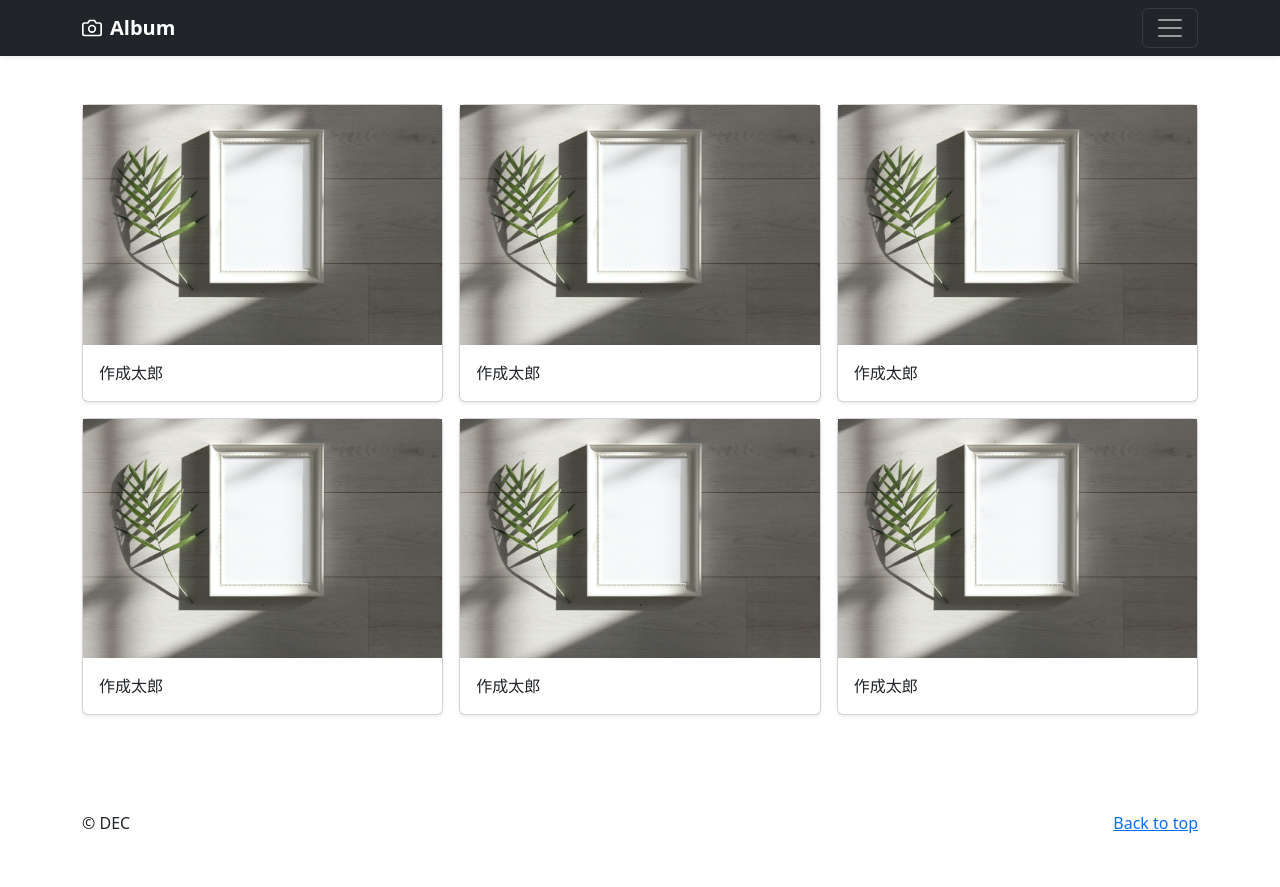
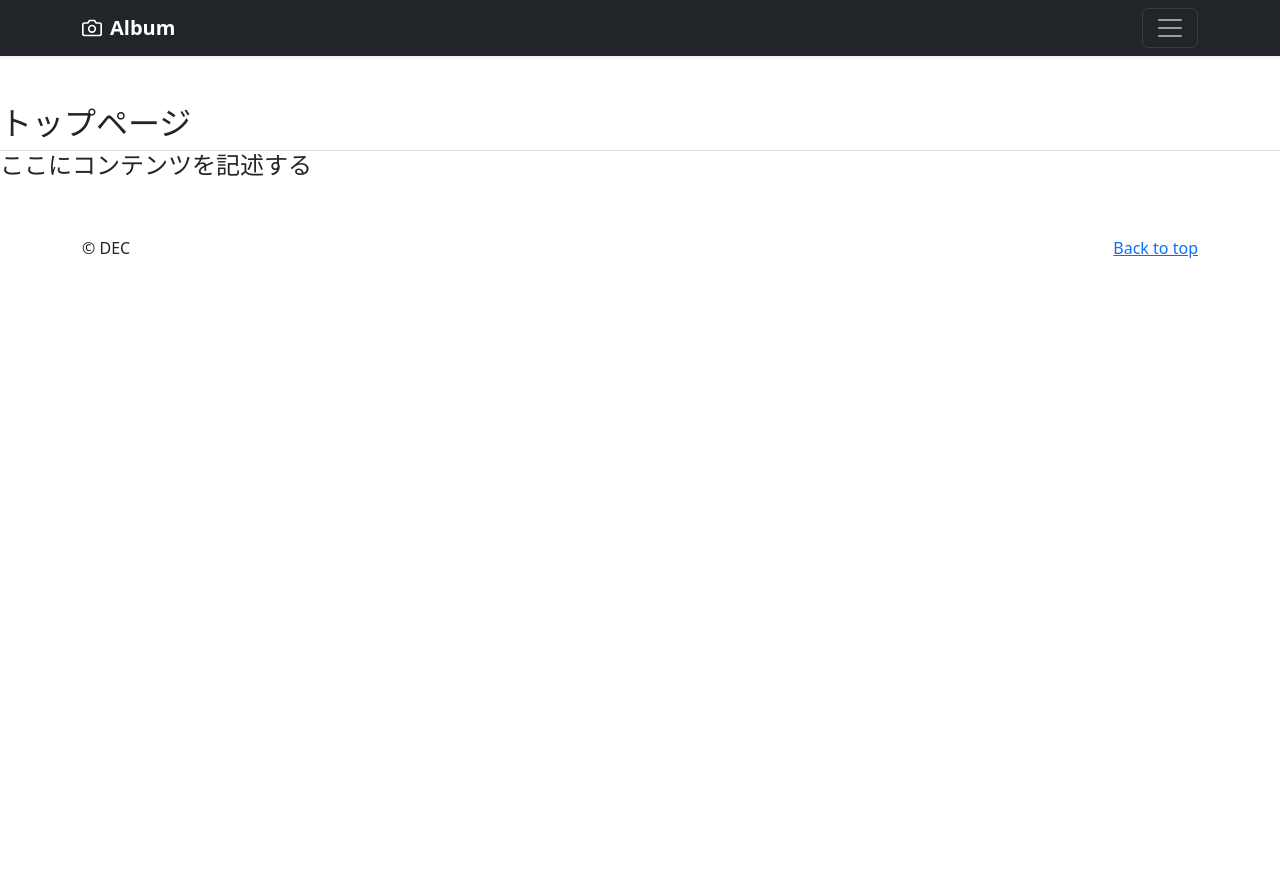
Before and after one commit to DECQuando/Synq, a Django app: template templates/synqapp/upload.html in a window 1280 px wide. After the commit the page ends 258 px from the top, so only its background shows below. Run offline with Django 4.2, Linux system fonts and the light colour scheme; the template is opened without the code that fills it, so the values that code supplies are empty; some libraries are stand-ins or nearby versions.

Commit message:
[update] welcome/upload/albumページを追加

```diff
--- a/synqapp/urls.py
+++ b/synqapp/urls.py
@@ -1,7 +1,12 @@
 from django.urls import path
 from . import views
 
+app_name = 'synqapp'
+
+
 urlpatterns = [
-    path("synqapp/", views.index),
-    path("upload/", views.upload_page, name="upload_page"),
+    # path("", views.index),
+    path("", views.welcome_page, name="welcome"),
+    path("synqapp/album", views.album_page, name="album"),
+    path("synqapp/upload", views.upload_page, name="upload"),
 ]
--- a/templates/base.html
+++ b/templates/base.html
@@ -52,75 +52,7 @@
 </header>
 
 <main>
-
-
-{#  <section class="py-5 text-center container">#}
-{#    <div class="row py-lg-5">#}
-{#      <div class="col-lg-6 col-md-8 mx-auto">#}
-{#        <h1 class="fw-light">Album example</h1>#}
-{#        <p class="lead text-body-secondary">Something short and leading about the collection below—its contents, the creator, etc. Make it short and sweet, but not too short so folks don’t simply skip over it entirely.</p>#}
-{#        <p>#}
-{#          <a href="#" class="btn btn-primary my-2">Main call to action</a>#}
-{#          <a href="#" class="btn btn-secondary my-2">Secondary action</a>#}
-{#        </p>#}
-{#      </div>#}
-{#    </div>#}
-{#  </section>#}
-
-  <div class="album py-5 bg-body-tertiary">
-    <div class="container">
-      <div class="row row-cols-3 row-cols-sm-2 row-cols-md-3 g-3">
-        <div class="col">
-          <div class="card shadow-sm">
-              <img src="/media/sample.jpg">
-            <div class="card-body">
-              <p class="card-text">作成太郎</p>
-            </div>
-          </div>
-        </div>
-        <div class="col">
-          <div class="card shadow-sm">
-              <img src="/media/sample.jpg">
-            <div class="card-body">
-              <p class="card-text">作成太郎</p>
-            </div>
-          </div>
-        </div>
-        <div class="col">
-          <div class="card shadow-sm">
-              <img src="/media/sample.jpg">
-            <div class="card-body">
-              <p class="card-text">作成太郎</p>
-            </div>
-          </div>
-        </div>
-        <div class="col">
-          <div class="card shadow-sm">
-              <img src="/media/sample.jpg">
-            <div class="card-body">
-              <p class="card-text">作成太郎</p>
-            </div>
-          </div>
-        </div>
-        <div class="col">
-          <div class="card shadow-sm">
-              <img src="/media/sample.jpg">
-            <div class="card-body">
-              <p class="card-text">作成太郎</p>
-            </div>
-          </div>
-        </div>
-        <div class="col">
-          <div class="card shadow-sm">
-              <img src="/media/sample.jpg">
-            <div class="card-body">
-              <p class="card-text">作成太郎</p>
-            </div>
-          </div>
-        </div>
-      </div>
-    </div>
-  </div>
+    {% block contents %}{% endblock %}
 
 </main>
 
```
Also changed, not shown: synqapp/views.py (+17 -2 lines), templates/synqapp/album.html (added, +59 -0 lines).
